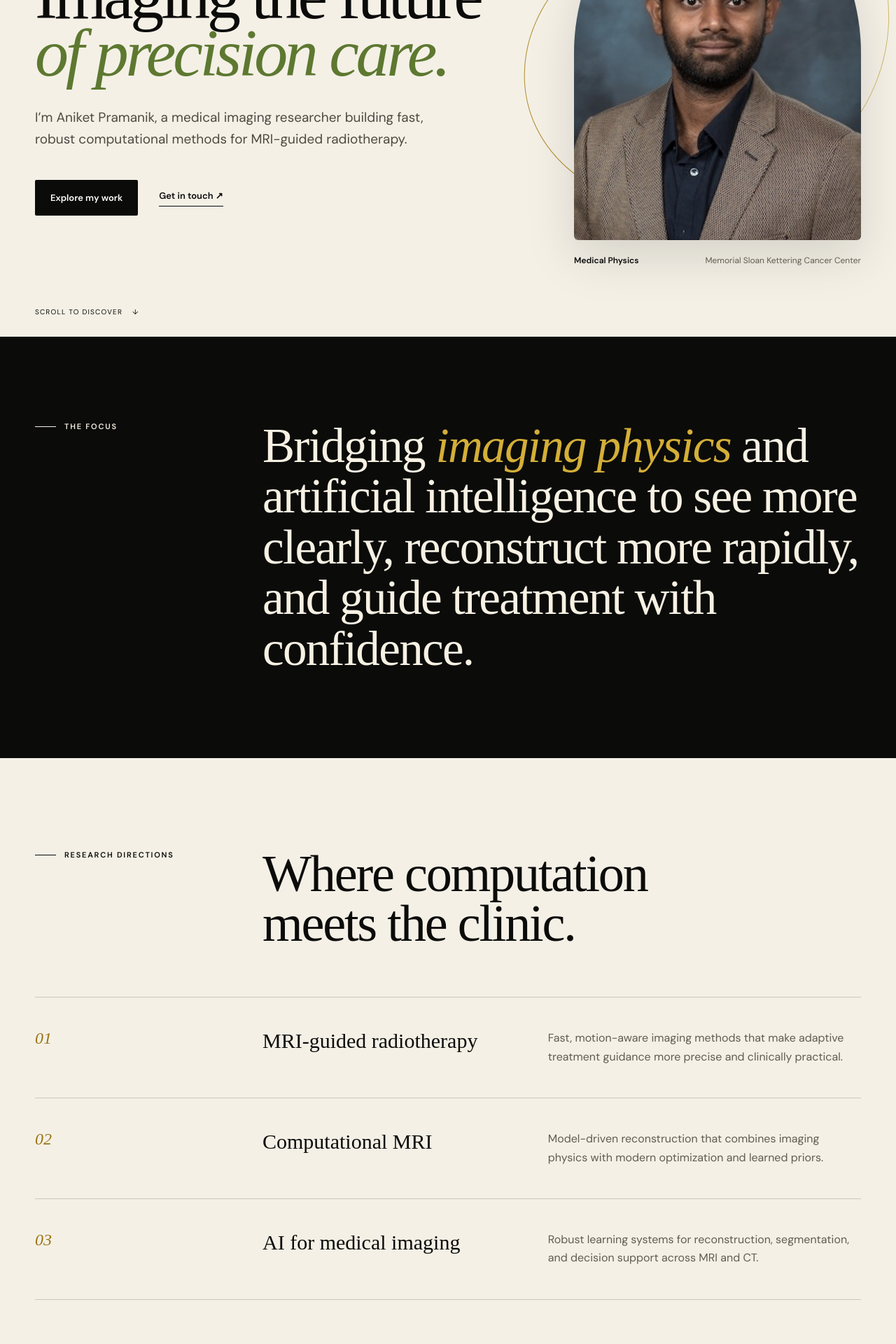
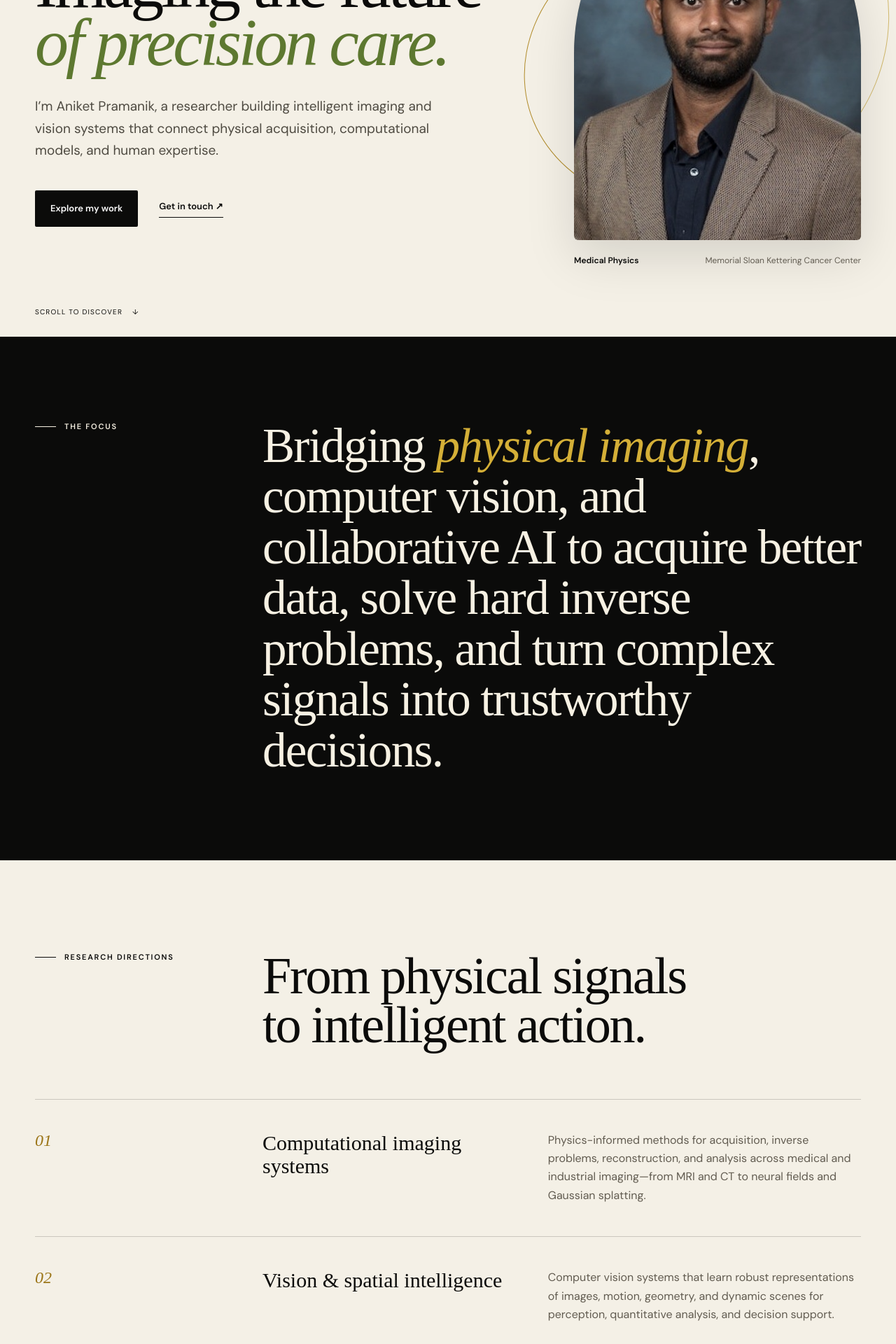
Before and after one commit to anikpram/anikpram.github.io, a Next.js app: page / in a window 1280 px wide. Shown: the part 340-2260 px from the top of the page at 70% size. Built offline with nearby package versions, Linux system fonts and the light colour scheme; a web font is replaced by a local one.

Commit message:
Broaden research directions and theme

```diff
--- a/app/layout.tsx
+++ b/app/layout.tsx
@@ -4,7 +4,7 @@ import "./globals.css";
 export const metadata: Metadata = {
   title: "Aniket Pramanik — Medical Imaging Researcher",
   description:
-    "Research scientist working at the intersection of computational MRI, MRI-guided radiotherapy, and artificial intelligence.",
+    "Research scientist working across computational imaging, computer vision, inverse problems, human–AI collaboration, and agentic systems.",
   icons: { icon: "/favicon.svg", shortcut: "/favicon.svg" },
 };
 
--- a/app/page.tsx
+++ b/app/page.tsx
@@ -8,18 +8,18 @@ const links = {
 const research = [
   {
     number: "01",
-    title: "MRI-guided radiotherapy",
-    copy: "Fast, motion-aware imaging methods that make adaptive treatment guidance more precise and clinically practical.",
+    title: "Computational imaging systems",
+    copy: "Physics-informed methods for acquisition, inverse problems, reconstruction, and analysis across medical and industrial imaging—from MRI and CT to neural fields and Gaussian splatting.",
   },
   {
     number: "02",
-    title: "Computational MRI",
-    copy: "Model-driven reconstruction that combines imaging physics with modern optimization and learned priors.",
+    title: "Vision & spatial intelligence",
+    copy: "Computer vision systems that learn robust representations of images, motion, geometry, and dynamic scenes for perception, quantitative analysis, and decision support.",
   },
   {
     number: "03",
-    title: "AI for medical imaging",
-    copy: "Robust learning systems for reconstruction, segmentation, and decision support across MRI and CT.",
+    title: "Human–AI & agentic systems",
+    copy: "Collaborative and agentic AI that augments human expertise, coordinates complex scientific workflows, and turns multimodal evidence into reliable, actionable insight.",
   },
 ];
 
@@ -74,8 +74,9 @@ export default function Home() {
             <em>of precision care.</em>
           </h1>
           <p className="lede">
-            I’m Aniket Pramanik, a medical imaging researcher building fast,
-            robust computational methods for MRI-guided radiotherapy.
+            I’m Aniket Pramanik, a researcher building intelligent imaging and
+            vision systems that connect physical acquisition, computational
+            models, and human expertise.
           </p>
           <div className="actions">
             <a className="button primary" href="#work">Explore my work</a>
@@ -100,9 +101,9 @@ export default function Home() {
         <div className="shell statement-inner">
           <p className="section-label">The focus</p>
           <p className="big-statement">
-            Bridging <em>imaging physics</em> and artificial intelligence to
-            see more clearly, reconstruct more rapidly, and guide treatment
-            with confidence.
+            Bridging <em>physical imaging</em>, computer vision, and
+            collaborative AI to acquire better data, solve hard inverse
+            problems, and turn complex signals into trustworthy decisions.
           </p>
         </div>
       </section>
@@ -110,7 +111,7 @@ export default function Home() {
       <section className="section shell" id="research">
         <header className="section-head">
           <p className="section-label">Research directions</p>
-          <h2>Where computation<br />meets the clinic.</h2>
+          <h2>From physical signals<br />to intelligent action.</h2>
         </header>
         <div className="research-grid">
           {research.map((item) => (
```
